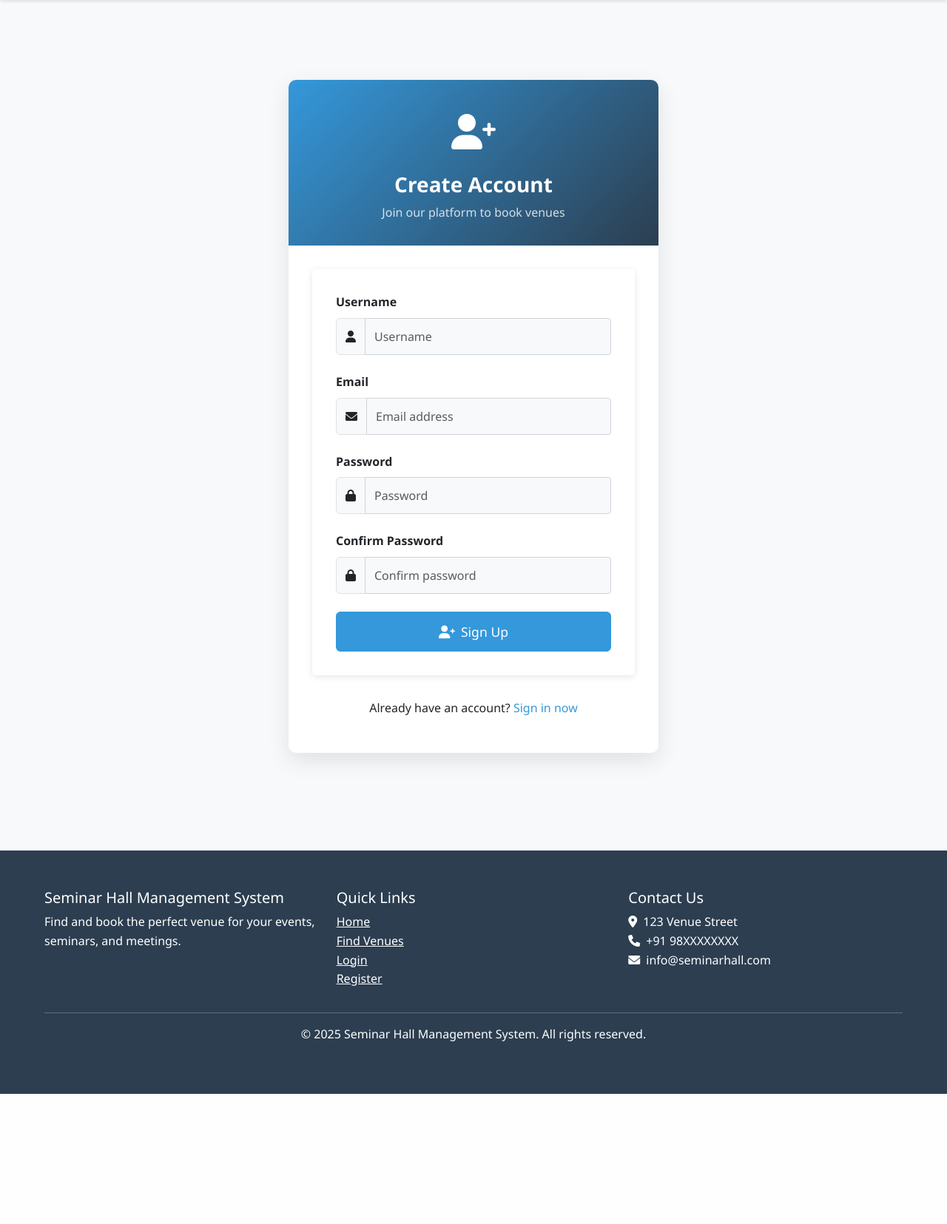
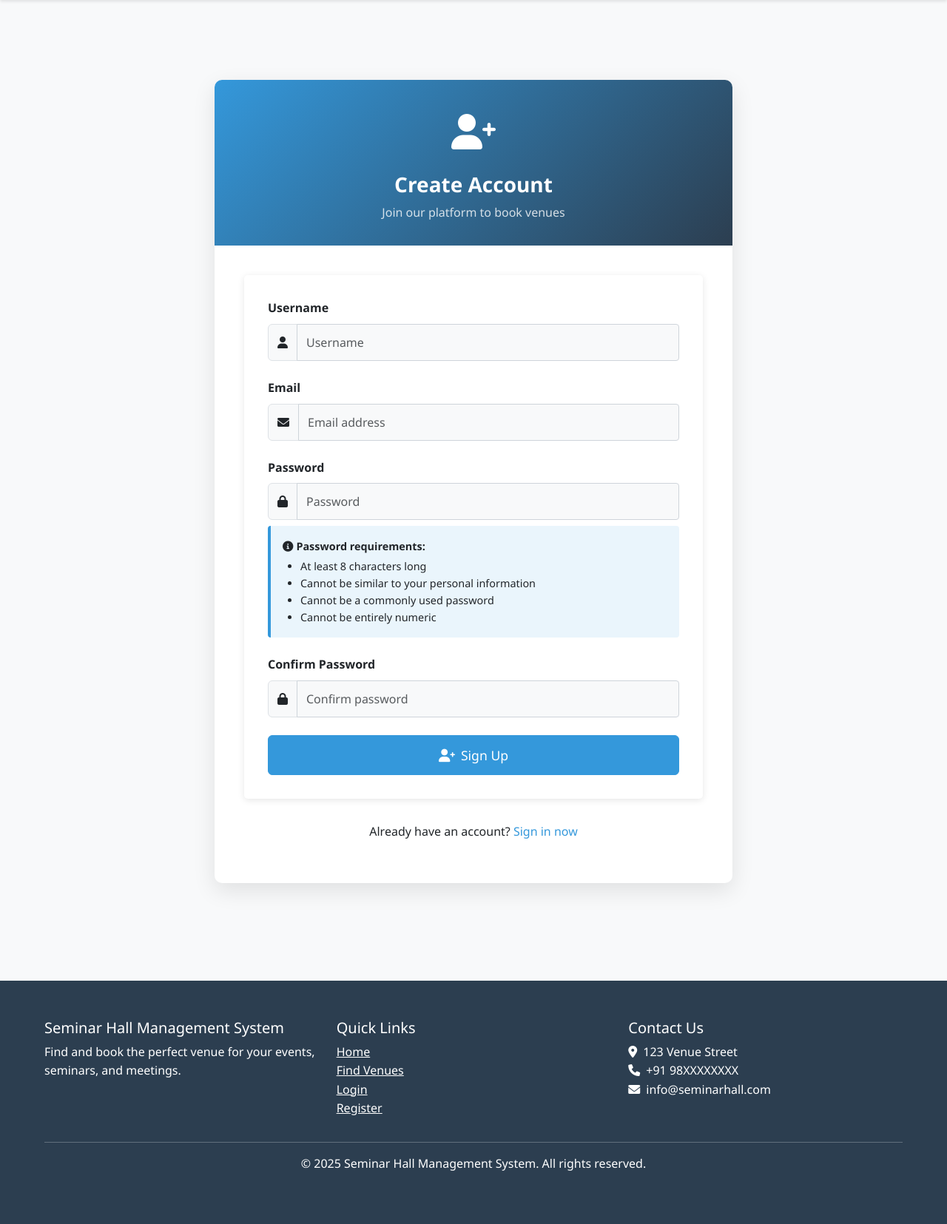
Before and after one commit to Karthik-Billava/sem_hall_mgt, a Django app: page /accounts/signup/ in a window 1280 px wide. Shown: the part 104-1759 px from the top of the page at 74% size. Before the commit the page ends 1583 px from the top, so only its background shows below. Run offline with Django 4.2, Linux system fonts and the light colour scheme; some libraries are stand-ins or nearby versions.

Commit message:
feat(auth): add form validation for login and registration page

```diff
--- a/templates/account/signup.html
+++ b/templates/account/signup.html
@@ -7,7 +7,7 @@
 {% block extra_css %}
 <style>
   .signup-container {
-    max-width: 500px;
+    max-width: 700px;
     margin: 4rem auto;
   }
 
@@ -43,7 +43,7 @@
   }
 
   .signup-body {
-    padding: 2rem;
+    padding: 2.5rem;
   }
 
   .signup-btn {
@@ -82,6 +82,47 @@
   .input-group-text {
     background-color: #f8f9fa;
   }
+
+  .form-error {
+    color: #e74c3c;
+    font-size: 0.9rem;
+    margin-top: 0.25rem;
+  }
+
+  .error-container {
+    background-color: rgba(231, 76, 60, 0.1);
+    border-left: 4px solid #e74c3c;
+    padding: 1rem;
+    margin-bottom: 1.5rem;
+    border-radius: 4px;
+  }
+
+  .error-container ul {
+    margin-bottom: 0;
+    padding-left: 1rem;
+  }
+
+  .input-error {
+    border-color: #e74c3c;
+  }
+
+  .input-error:focus {
+    box-shadow: 0 0 0 0.25rem rgba(231, 76, 60, 0.25);
+  }
+
+  .password-requirements {
+    background-color: rgba(52, 152, 219, 0.1);
+    border-left: 4px solid #3498db;
+    padding: 1rem;
+    margin-top: 0.5rem;
+    border-radius: 4px;
+    font-size: 0.9rem;
+  }
+
+  .password-requirements ul {
+    margin-bottom: 0;
+    padding-left: 1.5rem;
+  }
 </style>
 {% endblock %}
 
@@ -96,6 +137,22 @@
       <p>Join our platform to book venues</p>
     </div>
     <div class="signup-body">
+      {% if form.errors %}
+      <div class="error-container mb-4">
+        <p class="mb-1"><strong><i class="fas fa-exclamation-circle me-2"></i>Please correct the errors below:</strong></p>
+        <ul>
+          {% for field in form %}
+            {% for error in field.errors %}
+              <li>{{ error }}</li>
+            {% endfor %}
+          {% endfor %}
+          {% for error in form.non_field_errors %}
+            <li>{{ error }}</li>
+          {% endfor %}
+        </ul>
+      </div>
+      {% endif %}
+
       <form class="signup" id="signup_form" method="post" action="{% url 'account_signup' %}">
         {% csrf_token %}
 
@@ -103,23 +160,41 @@
           <label for="id_username" class="form-label">Username</label>
           <div class="input-group">
             <span class="input-group-text"><i class="fas fa-user"></i></span>
-            <input type="text" name="username" placeholder="Username" class="form-control" required id="id_username">
+            <input type="text" name="username" placeholder="Username" class="form-control {% if form.username.errors %}input-error{% endif %}" required id="id_username" value="{{ form.username.value|default:'' }}">
           </div>
+          {% if form.username.errors %}
+            <div class="form-error">{{ form.username.errors.0 }}</div>
+          {% endif %}
         </div>
 
         <div class="form-group">
           <label for="id_email" class="form-label">Email</label>
           <div class="input-group">
             <span class="input-group-text"><i class="fas fa-envelope"></i></span>
-            <input type="email" name="email" placeholder="Email address" class="form-control" required id="id_email">
+            <input type="email" name="email" placeholder="Email address" class="form-control {% if form.email.errors %}input-error{% endif %}" required id="id_email" value="{{ form.email.value|default:'' }}">
           </div>
+          {% if form.email.errors %}
+            <div class="form-error">{{ form.email.errors.0 }}</div>
+          {% endif %}
         </div>
 
         <div class="form-group">
           <label for="id_password1" class="form-label">Password</label>
           <div class="input-group">
             <span class="input-group-text"><i class="fas fa-lock"></i></span>
-            <input type="password" name="password1" placeholder="Password" class="form-control" required id="id_password1">
+            <input type="password" name="password1" placeholder="Password" class="form-control {% if form.password1.errors %}input-error{% endif %}" required id="id_password1">
+          </div>
+          {% if form.password1.errors %}
+            <div class="form-error">{{ form.password1.errors.0 }}</div>
+          {% endif %}
+          <div class="password-requirements mt-2">
+            <p class="mb-1"><i class="fas fa-info-circle me-1"></i><strong>Password requirements:</strong></p>
+            <ul>
+              <li>At least 8 characters long</li>
+              <li>Cannot be similar to your personal information</li>
+              <li>Cannot be a commonly used password</li>
+              <li>Cannot be entirely numeric</li>
+            </ul>
           </div>
         </div>
 
@@ -127,8 +202,11 @@
           <label for="id_password2" class="form-label">Confirm Password</label>
           <div class="input-group">
             <span class="input-group-text"><i class="fas fa-lock"></i></span>
-            <input type="password" name="password2" placeholder="Confirm password" class="form-control" required id="id_password2">
+            <input type="password" name="password2" placeholder="Confirm password" class="form-control {% if form.password2.errors %}input-error{% endif %}" required id="id_password2">
           </div>
+          {% if form.password2.errors %}
+            <div class="form-error">{{ form.password2.errors.0 }}</div>
+          {% endif %}
         </div>
 
         {% if redirect_field_value %}
```
Also changed, not shown: templates/account/login.html (+53 -4 lines).
